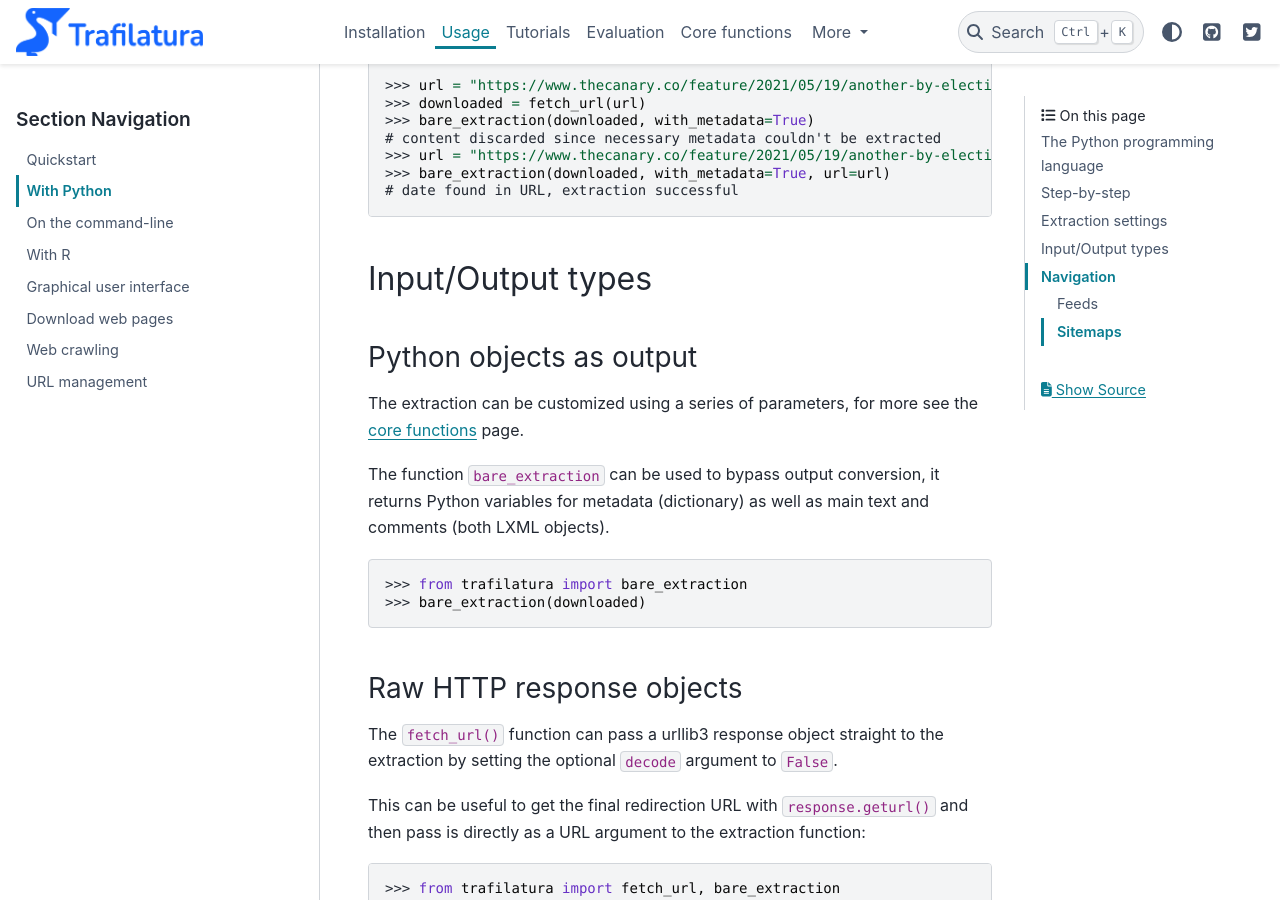
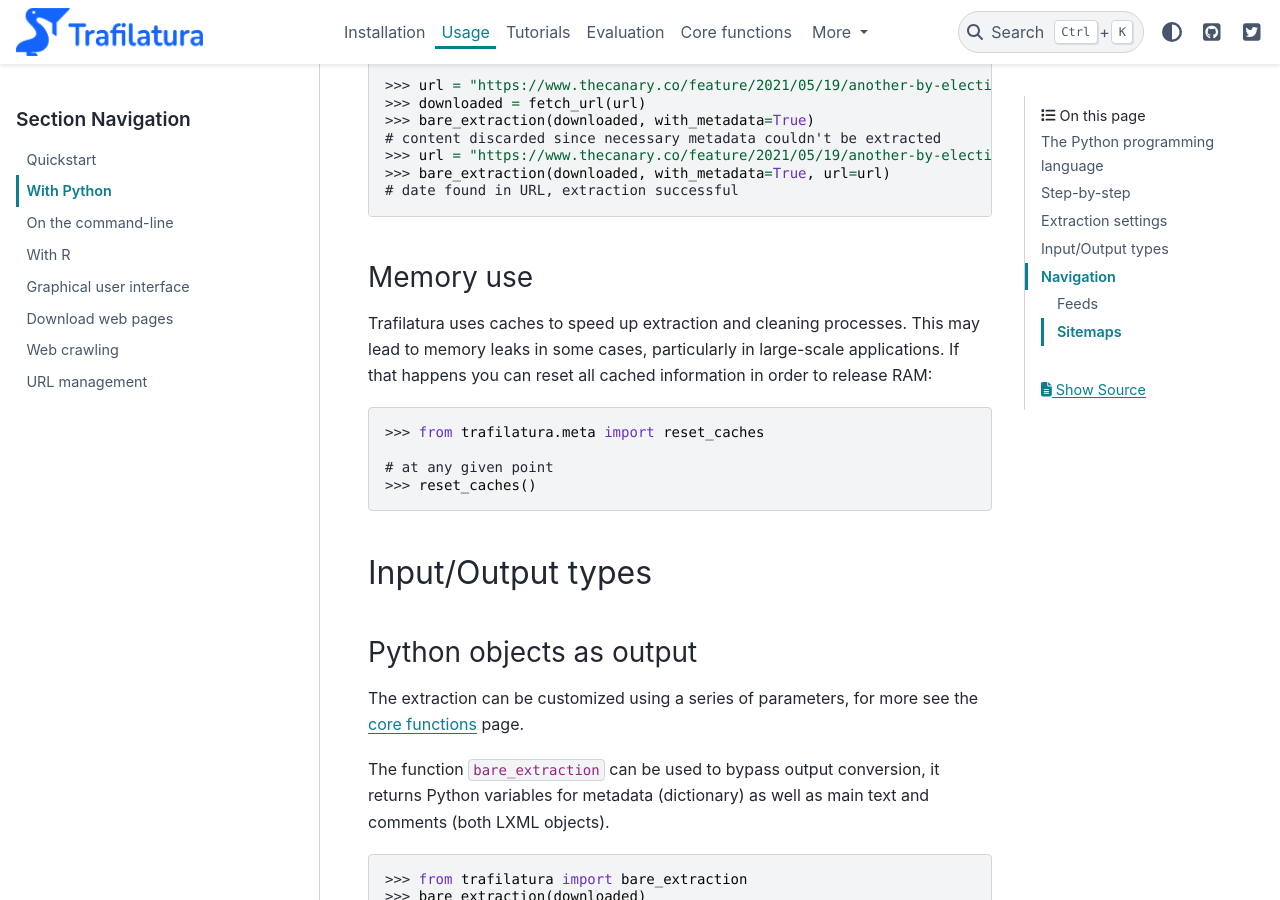
Before and after one commit to adbar/trafilatura, a Sphinx documentation site: the page built from docs/usage-python.rst, in a window 1280 px wide and 900 px high, scrolled down 5996 px. Built offline with Sphinx 7.4.7 and the PyData theme 0.15.4, drawn with Linux system fonts in a browser that asks for light colours.

Commit message:
docs updated (closes #219 & #223)

```diff
--- a/docs/downloads.rst
+++ b/docs/downloads.rst
@@ -107,6 +107,9 @@ Downloads on the command-line are automatically run with threads and domain-awar
 
     # basic output as raw text with backup directory
     $ trafilatura -i list.txt -o txtfiles/ --backup-dir htmlbackup/
+
+.. hint::
+    To check for download errors you can use the exit code (0 if all pages could be downloaded, 1 otherwise) and sift through the logs if necessary.
 
 For more information, see `page on command-line use <usage-cli.html>`_.
 
--- a/docs/usage-cli.rst
+++ b/docs/usage-cli.rst
@@ -134,6 +134,8 @@ Process a list of links
     Beware that there should be a tacit scraping etiquette and that a server may block you after the download of a certain number of pages from the same website/domain in a short period of time.
 
     In addition, some websites may block the ``requests`` `user-agent <https://en.wikipedia.org/wiki/User_agent>`_. Thus, *trafilatura* waits a few seconds per default between requests.
+
+    For more information see the `page on downloads <downloads.html>`_.
 
 
 Two major command line arguments are necessary here:
--- a/docs/usage-python.rst
+++ b/docs/usage-python.rst
@@ -252,6 +252,19 @@ Even if the page to process has already been downloaded it can still be useful t
     # date found in URL, extraction successful
 
 
+Memory use
+^^^^^^^^^^
+
+Trafilatura uses caches to speed up extraction and cleaning processes. This may lead to memory leaks in some cases, particularly in large-scale applications. If that happens you can reset all cached information in order to release RAM:
+
+.. code-block:: python
+
+    >>> from trafilatura.meta import reset_caches
+
+    # at any given point
+    >>> reset_caches()
+
+
 Input/Output types
 ------------------
 
```
Also changed, not shown: docs/used-by.rst (+11 -4 lines).
